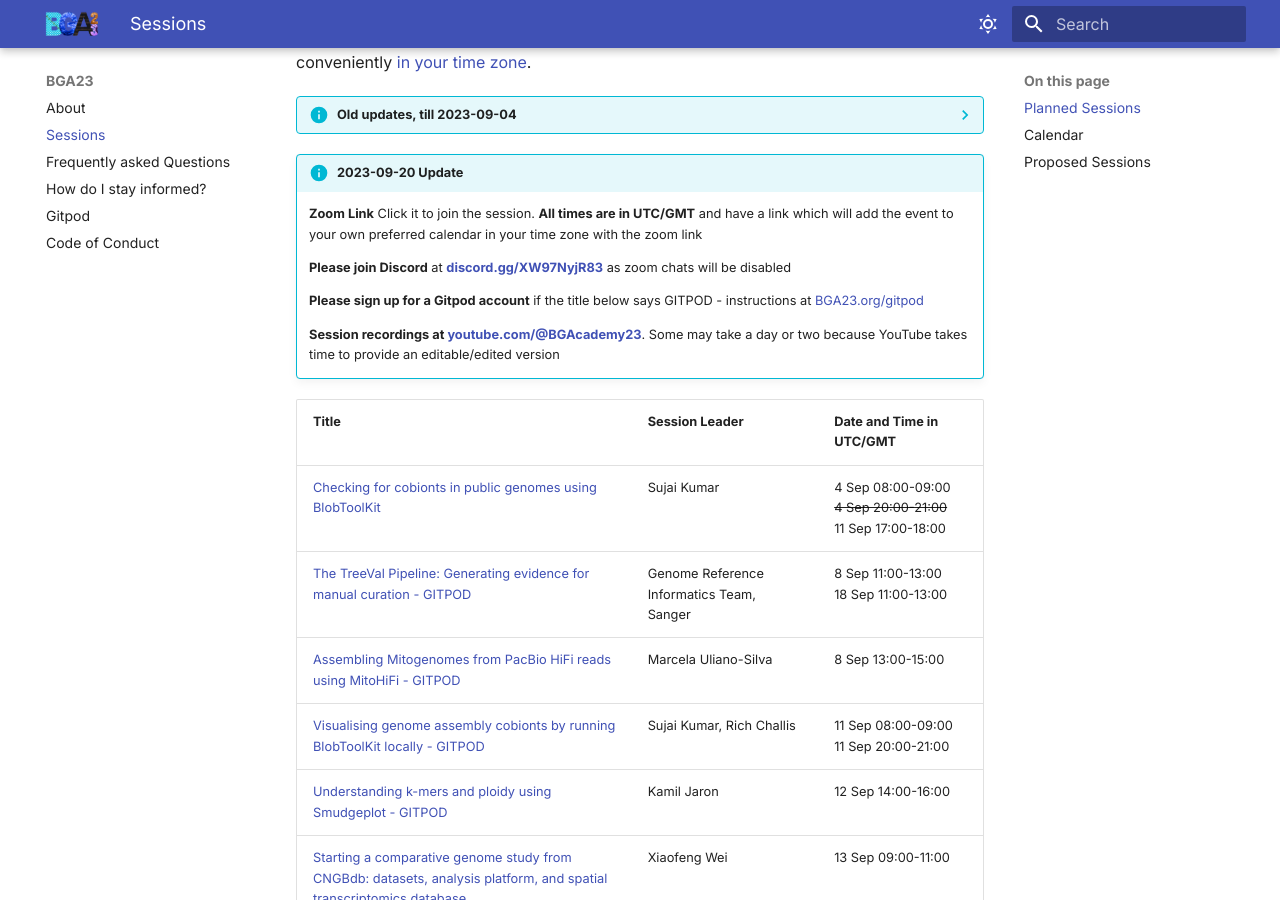
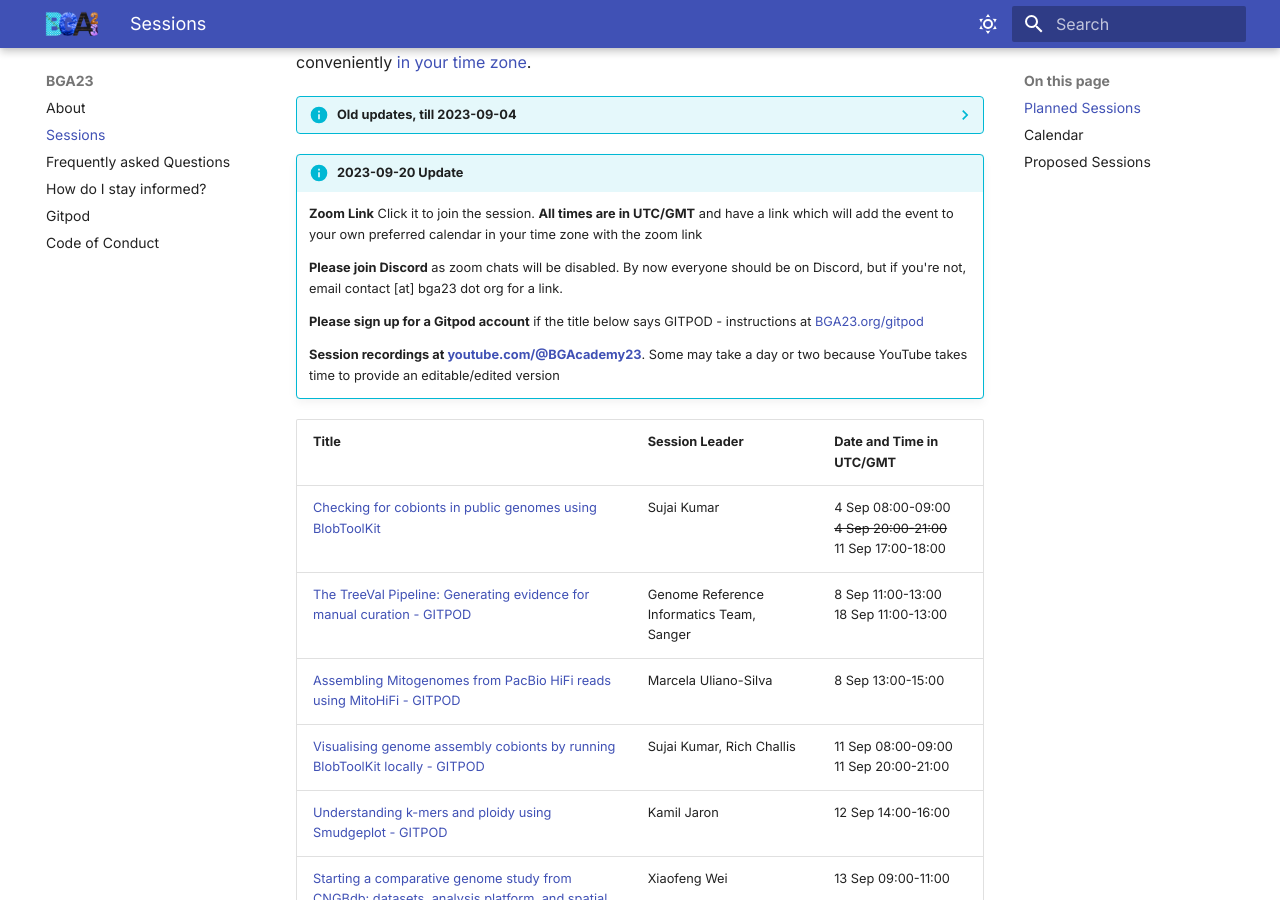
Before and after one commit to tol-training/tol-training.github.io, an MkDocs documentation site: the page built from docs/sessions.md, in a window 1280 px wide and 900 px high, scrolled down 366 px. Built offline with MkDocs 1.6.1 and Material for MkDocs 9.7.7, drawn with Linux system fonts in a browser that asks for light colours.

Commit message:
remove discord

```diff
--- a/docs/sessions.md
+++ b/docs/sessions.md
@@ -79,7 +79,7 @@ If there are 2 time slots available for a session, pick the one you can attend m
 
     **Zoom Link** Click it to join the session. **All times are in UTC/GMT** and have a link which will add the event to your own preferred calendar in your time zone with the zoom link
 
-    **Please join Discord** at **[discord.gg/XW97NyjR83](https://discord.gg/XW97NyjR83){ : target="_blank" }** as zoom chats will be disabled
+    **Please join Discord** as zoom chats will be disabled. By now everyone should be on Discord, but if you're not, email contact [at] bga23 dot org for a link.
 
     **Please sign up for a Gitpod account** if the title below says GITPOD - instructions at [BGA23.org/gitpod](gitpod.md)
 
```
